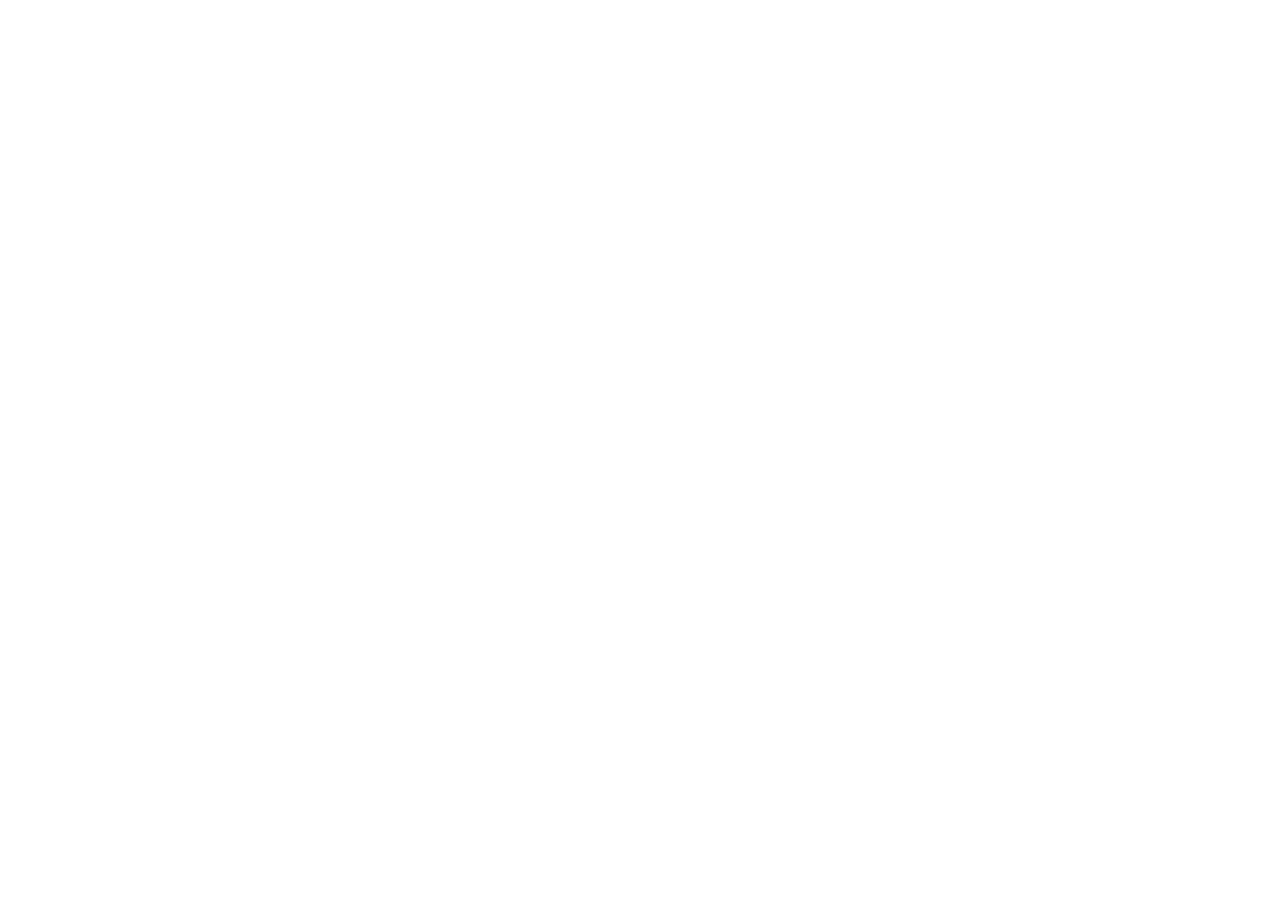
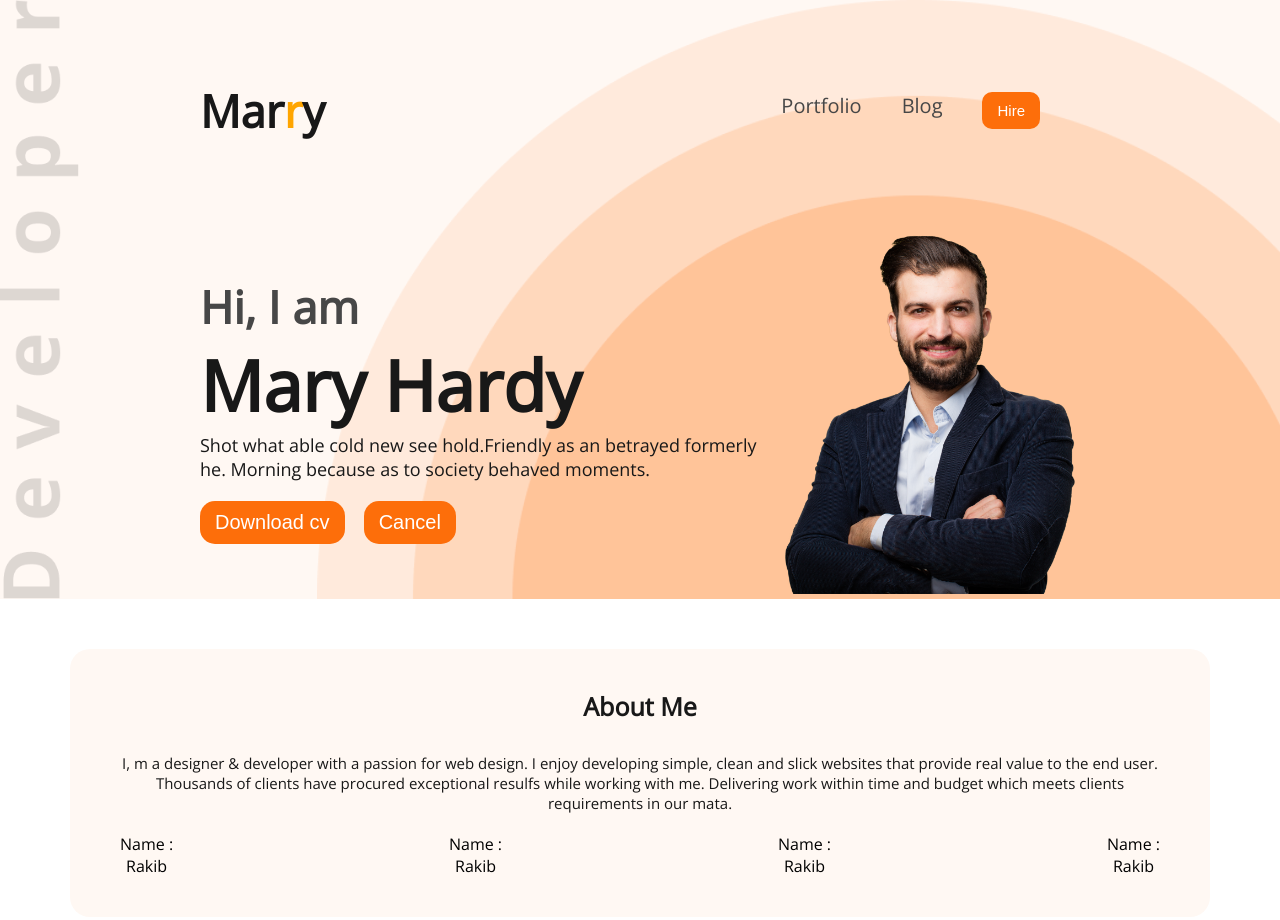
Before and after one commit to rakib333/portfoliopracticewebsite, a plain HTML site: page index.html in a window 1280 px wide. Before the commit the page ends 800 px from the top, so only its background shows below. Drawn offline with nearby package versions, Linux system fonts and the light colour scheme.

Commit message:
2nd section commited

```diff
--- a/css/style.css
+++ b/css/style.css
@@ -0,0 +1,134 @@
+body{
+    font-family: 'Open Sans', sans-serif;
+}
+*{
+    margin: 0;
+    padding: 0;
+    outline: 0;
+}
+
+a{
+    text-decoration: none;
+}
+ul, li {
+    list-style-type: none;
+}
+.header-bg {
+    background-color: #FFF8F3;
+    background-image: url(../images/header_bg.png), url(../images/developer.png);
+    background-repeat: no-repeat;
+    background-position:bottom right, left;
+    background-size:contain;
+}
+
+.navbar {
+    display: flex;
+    justify-content: space-between;
+    align-items: center;
+    padding: 80px 200px;
+}
+
+.nav-title {
+    font-size: 45px;
+    color: #181818;
+    font-weight: 800;
+}
+.nav-title span{
+    color: orange;
+}
+
+.menu ul {
+    display: flex;
+}
+.menu ul li {
+    margin-right: 40px;
+}
+.menu ul li a {
+    font-size: 20px;
+    color: #474747;
+}
+.menu ul li button{
+    color: #fff;
+    font-size: 15px;
+    font-weight: 500;
+    padding: 10px 15px;
+    background-color: #FD6E0A;
+    border-radius: 10px;
+    border: none;
+}
+
+.mr {
+    margin-right: none;
+}
+
+
+/* banner part style  */
+.banner-part {
+    margin: 0 200px;
+    display: flex;
+    align-items: center;
+}
+.title-one {
+    font-size: 45px;
+    font-weight: 700;
+    color: #474747;
+}
+.title-two {
+    font-size: 70px;
+    font-weight: 800;
+    color: #181818;
+}
+.banner-para {
+    font-size: 18px;
+    color: #181818;
+    margin-bottom: 20px;
+}
+
+.banner-btn button{
+    padding: 10px 15px;
+    font-size: 20px;
+    background-color: #FD6E0A;
+    color: #fff;
+    border: none;
+    border-radius: 15px;
+    margin-right: 15px;
+}
+/* .banner-image {
+    background-image: url(../images/header_bg.png);
+    background-position: center;
+    background-repeat: no-repeat;
+
+
+} */
+
+.banner-image img {
+    width: 100%;
+}
+
+
+/* main part start  */
+#main-body {
+    width: 1140px;
+    margin: 50px auto;
+    background-color: #FFF8F3;
+    border-radius: 20px;
+    text-align: center;
+}
+.about-main {
+    padding: 40px 50px;
+}
+.about-container {
+    display: flex;
+    justify-content: space-between;
+}
+
+.about-title {
+    font-size: 25px;
+    color: #181818;
+    margin-bottom: 30px;
+}
+.about-para {
+    font-size: 15px;
+    color: #181818;
+    margin-bottom: 20px;
+}
--- a/index.html
+++ b/index.html
@@ -5,15 +5,69 @@
     <meta http-equiv="X-UA-Compatible" content="IE=edge">
     <meta name="viewport" content="width=device-width, initial-scale=1.0">
     <title>Portfolio website</title>
+    <!-- fonts  -->
+    <link rel="preconnect" href="https://fonts.googleapis.com">
+    <link rel="preconnect" href="https://fonts.gstatic.com" crossorigin>
+    <link href="https://fonts.googleapis.com/css2?family=Open+Sans&display=swap" rel="stylesheet">
+
+    <!-- css styles  -->
     <link rel="stylesheet" href="css/style.css">
 </head>
 <body>
     <!-- this is a header part -->
-    <header>
+    <header class="header-bg">
+        <nav class="navbar">
+            <h2 class="nav-title">Mar<span>r</span>y</h2>
+            <div class="menu">
+                <ul>
+                    <li><a href="">Portfolio</a></li>
+                    <li><a href="">Blog</a></li>
+                    <li class="mr"><button>Hire</button></li>
+                </ul>
+            </div>
+        </nav>
 
+        <div class="banner-part">
+            <div class="banner-text">
+                <h3 class="title-one">Hi, I  am</h3>
+                <h1 class="title-two">Mary Hardy</h1>
+                <p class="banner-para">Shot what able cold new see hold.Friendly as an betrayed formerly he. Morning because as to society behaved moments.</p>
+                <div class="banner-btn">
+                    <button>Download cv</button>
+                    <button>Cancel</button>
+                </div>
+            </div>
+            <div class="banner-image">
+                <img src="images/hardy.png" alt="">
+            </div>
+        </div>
     </header>
 
-    <main></main>
+    <main id="main-body">
+        <section class="about-main">
+            <h2 class="about-title">About Me</h2>
+            <p class="about-para">I, m a designer & developer with a passion for web design. I enjoy developing simple, clean and slick websites that provide real value to the end user. Thousands of clients have procured exceptional resulfs while working with me. Delivering work within time and budget which meets clients requirements in our mata.</p>
+
+            <div class="about-container">
+                <div class="about-into">
+                    <p class="info-title">Name :</p>
+                    <p class="info-name">Rakib</p>
+                </div>
+                <div class="about-into">
+                    <p class="info-title">Name :</p>
+                    <p class="info-name">Rakib</p>
+                </div>
+                <div class="about-into">
+                    <p class="info-title">Name :</p>
+                    <p class="info-name">Rakib</p>
+                </div>
+                <div class="about-into">
+                    <p class="info-title">Name :</p>
+                    <p class="info-name">Rakib</p>
+                </div>
+            </div>
+        </section>
+    </main>
     <footer>
 
     </footer>
```
